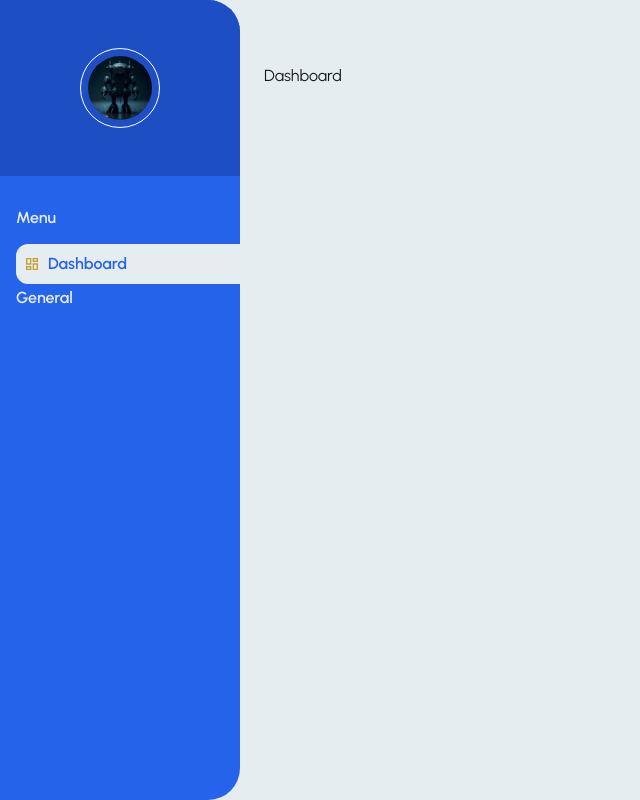
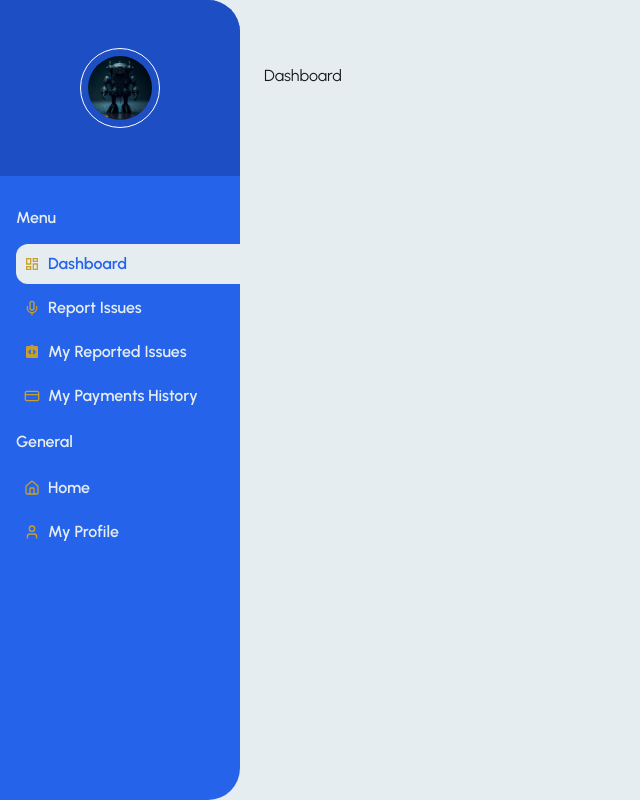
Before and after one commit to Shaqibul-Neil/urbanEye-client-side, a React (Vite) app: page /dashboard in a window 1280 px wide. Shown: the whole page, without its empty margins (0-640 px from the left). Built offline with nearby package versions, Linux system fonts and the light colour scheme; no server answers.

Commit message:
heading subheading component and citizen dashboard links

```diff
--- /dev/null
+++ b/src/components/common/heading/Heading.jsx
@@ -0,0 +1,13 @@
+const Heading = ({ className, label }) => {
+  return (
+    <div>
+      <h1
+        className={`text-4xl font-extrabold text-secondary leading-tight ${className}`}
+      >
+        {label}
+      </h1>
+    </div>
+  );
+};
+
+export default Heading;
--- /dev/null
+++ b/src/components/common/heading/SubHeading.jsx
@@ -0,0 +1,9 @@
+const SubHeading = ({ className, label }) => {
+  return (
+    <div>
+      <h1 className={`text-xl font-medium text-ghost ${className}`}>{label}</h1>
+    </div>
+  );
+};
+
+export default SubHeading;
--- a/src/index.css
+++ b/src/index.css
@@ -11,6 +11,7 @@
   --color-success: #10b981;
   --color-accent: #38bdf8;
   --color-secondary: #1e293b;
+  --color-ghost: #475569;
   --color-warning: #c69f2e;
   --color-base-200: #e5edf0;
 }
--- a/src/layout/DashboardLayout.jsx
+++ b/src/layout/DashboardLayout.jsx
@@ -1,11 +1,12 @@
-import { Link, Outlet } from "react-router";
-import { FaBell, FaChevronDown, FaHome } from "react-icons/fa";
+import { Outlet } from "react-router";
+import { FaHome } from "react-icons/fa";
 import { AiOutlineMenu } from "react-icons/ai";
-import { MdOutlineDashboard } from "react-icons/md";
+import { MdIntegrationInstructions, MdOutlineDashboard } from "react-icons/md";
 import SideBarLinks from "../components/common/sidebarLinks/SideBarLinks";
 import useAuth from "../hooks/auth & role/useAuth";
 import { useState } from "react";
 import avatarImg from "../assets/placeholder.jpg";
+import { CreditCard, Home, Mic, Speaker, User } from "lucide-react";
 
 const DashboardLayout = () => {
   const { user } = useAuth();
@@ -53,7 +54,7 @@ const DashboardLayout = () => {
             <div className="mx-auto bg-[#1e4ec4] w-full rounded-tr-4xl pb-8">
               <div className="flex flex-col items-center justify-center gap-3 pt-12">
                 {/* Avatar */}
-                <div className="w-20 h-20 border border-white flex justify-center items-center gap-3 rounded-full cursor-pointer hover:shadow-md transition">
+                <div className="w-20 h-20 border border-white flex justify-center items-center rounded-full">
                   <img
                     className="rounded-full w-16 h-16"
                     referrerPolicy="no-referrer"
@@ -76,8 +77,9 @@ const DashboardLayout = () => {
               </h2>
               {/* Sidebar content here */}
               <ul className="w-full grow flex flex-col gap-1">
-                {/* List item */}
-                {/* Our Dashboard Links */}
+                {/* Dashboard Links */}
+                {/* Role === Citizens */}
+                {/* Dashboard */}
                 <li>
                   <SideBarLinks
                     to={"/dashboard"}
@@ -85,11 +87,49 @@ const DashboardLayout = () => {
                     label={"Dashboard"}
                   />
                 </li>
+                {/* Post Issues */}
+                <li>
+                  <SideBarLinks
+                    to={"report-issues"}
+                    icon={Mic}
+                    label={"Report Issues"}
+                  />
+                </li>
+                {/* Reported Issues */}
+                <li>
+                  <SideBarLinks
+                    to={"my-reported-issues"}
+                    icon={MdIntegrationInstructions}
+                    label={"My Reported Issues"}
+                  />
+                </li>
+                {/* My Payments */}
+                <li>
+                  <SideBarLinks
+                    to={"my-payments-history"}
+                    icon={CreditCard}
+                    label={"My Payments History"}
+                  />
+                </li>
               </ul>
-              <h2 className="text-base-200 font-semibold leading-tight my-1">
+              <h2 className="text-base-200 font-semibold leading-tight my-4">
                 General
               </h2>
-              <ul className="flex flex-col w-full grow gap-1"></ul>
+              <ul className="flex flex-col w-full grow gap-1">
+                {/* General Links */}
+                {/* Home */}
+                <li>
+                  <SideBarLinks to={"/"} icon={Home} label={"Home"} />
+                </li>
+                {/* Profile */}
+                <li>
+                  <SideBarLinks
+                    to={"my-profile"}
+                    icon={User}
+                    label={"My Profile"}
+                  />
+                </li>
+              </ul>
             </div>
           </div>
         </div>
--- /dev/null
+++ b/src/pages/dashboard/citizen/MyPayments.jsx
@@ -0,0 +1,5 @@
+const MyPayments = () => {
+  return <div></div>;
+};
+
+export default MyPayments;
--- /dev/null
+++ b/src/pages/dashboard/citizen/ReportIssues.jsx
@@ -0,0 +1,23 @@
+import Heading from "../../../components/common/heading/Heading";
+import SubHeading from "../../../components/common/heading/SubHeading";
+
+const ReportIssues = () => {
+  return (
+    <div className="px-5">
+      <div className="space-y-12">
+        {/* Title Section */}
+        <div className="space-y-2">
+          <Heading label={"Report a Public Infrastructure Issue"} />
+          <SubHeading
+            label={
+              "Help us keep the city safe and efficient by reporting issues quickly."
+            }
+          />
+        </div>
+        {/* Form Section */}
+      </div>
+    </div>
+  );
+};
+
+export default ReportIssues;
--- /dev/null
+++ b/src/pages/dashboard/citizen/ReportedIssues.jsx
@@ -0,0 +1,5 @@
+const ReportedIssues = () => {
+  return <div></div>;
+};
+
+export default ReportedIssues;
--- /dev/null
+++ b/src/pages/dashboard/profile/Profile.jsx
@@ -0,0 +1,5 @@
+const Profile = () => {
+  return <div></div>;
+};
+
+export default Profile;
--- a/src/routes/Router.jsx
+++ b/src/routes/Router.jsx
@@ -7,6 +7,10 @@ import SignUp from "../pages/auth/SignUp";
 import DashboardLayout from "../layout/DashboardLayout";
 import Dashboard from "../pages/dashboard/dashboard/Dashboard";
 import ForgetPassword from "../pages/auth/ForgetPassword";
+import ReportedIssues from "../pages/dashboard/citizen/ReportedIssues";
+import ReportIssues from "../pages/dashboard/citizen/ReportIssues";
+import MyPayments from "../pages/dashboard/citizen/MyPayments";
+import Profile from "../pages/dashboard/profile/Profile";
 
 const router = createBrowserRouter([
   {
@@ -35,7 +39,26 @@ const router = createBrowserRouter([
   {
     path: "dashboard",
     element: <DashboardLayout />,
-    children: [{ index: true, element: <Dashboard /> }],
+    children: [
+      { index: true, element: <Dashboard /> },
+      //Citizen Routes
+      {
+        path: "my-reported-issues",
+        element: <ReportedIssues />,
+      },
+      {
+        path: "report-issues",
+        element: <ReportIssues />,
+      },
+      {
+        path: "my-payments-history",
+        element: <MyPayments />,
+      },
+      {
+        path: "my-profile",
+        element: <Profile />,
+      },
+    ],
   },
 ]);
 
```
